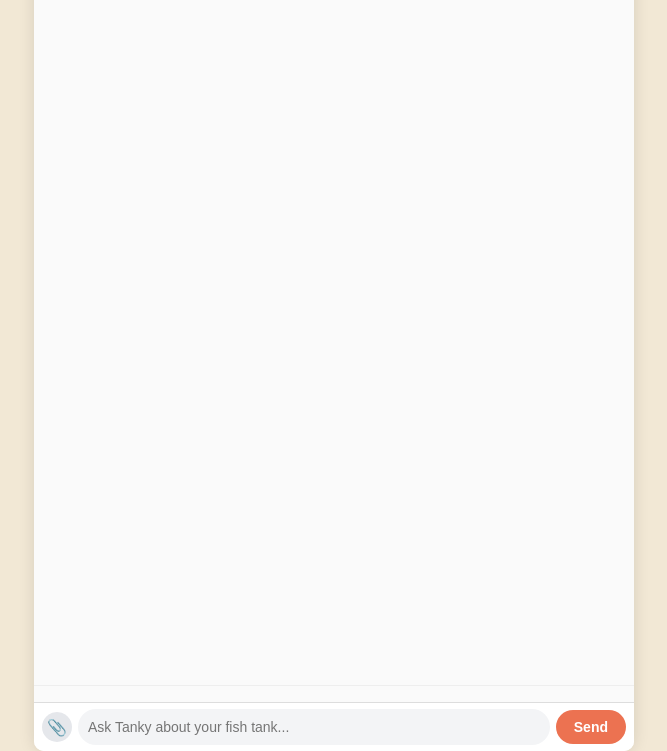
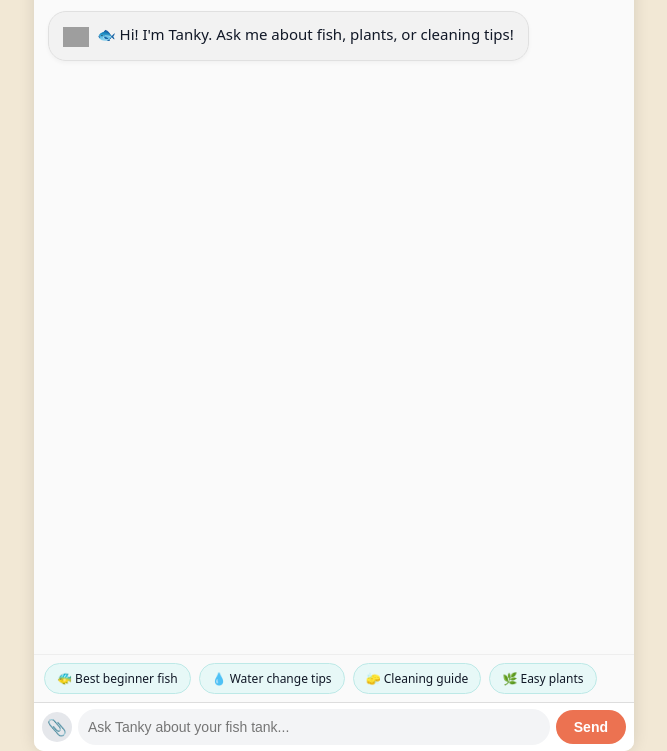
Before and after one commit to Limologic/tanky-ai-assistant, a website: page tanky.html in a window 1280 px wide. Shown: the part 49-800 px from the top of the page, without its empty margins (306-973 px from the left). Drawn offline with Linux system fonts and the light colour scheme; grey boxes are pictures that could not be loaded.

Commit message:
Update tanky.html

```diff
--- a/tanky.html
+++ b/tanky.html
@@ -88,11 +88,13 @@
       border-radius: 18px; padding: 10px 14px; word-wrap: break-word;
       box-shadow: 0 2px 4px rgba(0,0,0,0.04);
     }
+
     .user {
       background: linear-gradient(145deg, var(--user-bubble-1), var(--user-bubble-2));
       color: var(--text-main); align-self: flex-end; text-align: right;
       border: 1px solid var(--user-border); flex-direction: row-reverse;
     }
+
     .bot {
       background: var(--bot-bubble); color: var(--text-main);
       align-self: flex-start; text-align: left; border: 1px solid var(--bot-border);
@@ -100,6 +102,7 @@
     .bot img {
       width: 26px; height: 26px; object-fit: contain; margin-top: 2px; flex-shrink: 0;
     }
+
     .msg-content img.chat-image {
       max-width: 180px; border-radius: 10px; display: block; margin-top: 4px;
     }
@@ -110,10 +113,12 @@
       padding: 10px 14px; color: #9ca3af; font-size: 13px;
       display: inline-flex; align-items: center; gap: 6px;
     }
+
     .dot {
       width: 6px; height: 6px; background: #9ca3af;
       border-radius: 50%; animation: blink 1.4s infinite both;
     }
+
     .dot:nth-child(2){ animation-delay: .2s; }
     .dot:nth-child(3){ animation-delay: .4s; }
     @keyframes blink { 0%, 80%, 100% { opacity: 0; } 40% { opacity: 1; } }
@@ -123,6 +128,7 @@
       border-top: 1px solid #eee; background: #fafafa;
       flex-wrap: nowrap; overflow-x: auto;
     }
+
     .quick-btn {
       background: var(--quick-bg); border: 1px solid var(--quick-border);
       border-radius: 20px; padding: 6px 12px; cursor: pointer;
@@ -185,73 +191,141 @@
     const sendBtn = document.getElementById('send');
     const fileInput = document.getElementById('fileInput');
     const input = document.getElementById('text');
+    const langBtn = document.getElementById('langBtn');
+    const clearBtn = document.getElementById('clearBtn');
+    const themeBtn = document.getElementById('themeBtn');
+    const quickActionsDiv = document.getElementById('quickActions');
 
-    async function handleMessage(text, imageBase64 = null) {
-      appendMsg(text, 'user');
-      const typingEl = showTyping();
-      try {
-        const body = imageBase64
-          ? { messages: [{ role: 'user', content: text }], image: imageBase64 }
-          : { messages: [{ role: 'user', content: text }] };
-        const res = await fetch('https://tanky-ai-assistant.onrender.com/tanky-chat', {
-          method: 'POST',
-          headers: { 'Content-Type': 'application/json' },
-          body: JSON.stringify(body)
-        });
-        const data = await res.json();
-        removeTyping(typingEl);
-        appendMsg(data.reply || '...', 'bot');
-      } catch {
-        removeTyping(typingEl);
-        appendMsg('Connection error.', 'bot');
+    let lang = localStorage.getItem('tanky_lang') || 'en';
+    let isDark = localStorage.getItem('tanky_theme') === 'dark';
+    let isBusy = false;
+
+    const ui = {
+      en: {
+        title: "Tanky – Your Aquarium AI Assistant",
+        placeholder: "Ask Tanky about your fish tank...",
+        send: "Send",
+        langToggle: "AR",
+        clear: "Clear",
+        welcome: "🐟 Hi! I'm Tanky. Ask me about fish, plants, or cleaning tips!",
+        quick: ["🐠 Best beginner fish", "💧 Water change tips", "🧽 Cleaning guide", "🌿 Easy plants"],
+        typing: "Tanky is typing...",
+        imageReceived: "📸 Got your image! Analyzing..."
+      },
+      ar: {
+        title: "تانكي – مساعدك الذكي لهواية أسماك الزينة",
+        placeholder: "اسأل تانكي أي سؤال عن حوضك أو أسماكك...",
+        send: "إرسال",
+        langToggle: "EN",
+        clear: "حذف",
+        welcome: "🐟 أهلاً! أنا تانكي. اسألني عن الأسماك، النباتات أو تنظيف الحوض!",
+        quick: ["🐠 اقتراح نوع سمك", "💧 تحليل جودة المياه", "🧽 تنظيف الحوض", "🌿 نباتات سهلة"],
+        typing: "تانكي يكتب...",
+        imageReceived: "📸 استلمت الصورة! جاري التحليل..."
       }
+    };
+
+    function applyTheme() {
+      document.body.classList.toggle('dark', isDark);
+      themeBtn.textContent = isDark ? '☀️' : '🌙';
     }
 
-    function appendMsg(text, who) {
-      const wrapper = document.createElement('div');
-      wrapper.className = 'msg ' + who;
-      const content = document.createElement('div');
-      content.className = 'msg-content';
-      if (who === 'bot') {
-        const avatar = document.createElement('img');
-        avatar.src = 'https://mytankscape.com/wp-content/uploads/2025/11/tanky.svg';
-        wrapper.appendChild(avatar);
-      }
-      content.innerHTML = text.replace(/\n/g, '<br>');
-      wrapper.appendChild(content);
-      messagesDiv.appendChild(wrapper);
-      messagesDiv.scrollTop = messagesDiv.scrollHeight;
+    function applyLang() {
+      const t = ui[lang];
+      document.querySelector('#title span').textContent = t.title;
+      input.placeholder = t.placeholder;
+      sendBtn.textContent = t.send;
+      langBtn.textContent = t.langToggle;
+      clearBtn.textContent = t.clear;
+      document.dir = lang === 'ar' ? 'rtl' : 'ltr';
+      quickActionsDiv.innerHTML = '';
+      t.quick.forEach(q => {
+        const btn = document.createElement('div');
+        btn.className = 'quick-btn';
+        btn.textContent = q;
+        btn.onclick = () => !isBusy && handleMessage(q);
+        quickActionsDiv.appendChild(btn);
+      });
+      localStorage.setItem('tanky_lang', lang);
+    }
+
+    function saveChat() {
+      localStorage.setItem('tanky_chat', messagesDiv.innerHTML);
+    }
+    function loadChat() {
+      const saved = localStorage.getItem('tanky_chat');
+      if (saved) messagesDiv.innerHTML = saved;
+      else appendMsg(ui[lang].welcome, 'bot');
+    }
+    function clearChat() {
+      messagesDiv.innerHTML = '';
+      localStorage.removeItem('tanky_chat');
+      appendMsg(ui[lang].welcome, 'bot');
     }
 
     function showTyping() {
+      const t = ui[lang];
       const wrap = document.createElement('div');
       wrap.className = 'typing';
-      wrap.innerHTML = `<span>Tanky is typing</span><div class="dot"></div><div class="dot"></div><div class="dot"></div>`;
+      wrap.innerHTML = `<span>${t.typing}</span><div class="dot"></div><div class="dot"></div><div class="dot"></div>`;
       messagesDiv.appendChild(wrap);
       messagesDiv.scrollTop = messagesDiv.scrollHeight;
       return wrap;
     }
-    function removeTyping(el) { if (el) el.remove(); }
+    function removeTyping(el){ el?.remove(); }
 
-    sendBtn.addEventListener('click', () => {
-      const text = input.value.trim();
-      if (!text) return;
-      input.value = "";
-      handleMessage(text);
+    function appendMsg(text, who) {
+      const wrap = document.createElement('div');
+      wrap.className = 'msg ' + who;
+      const c = document.createElement('div');
+      c.className = 'msg-content';
+      const formatted = text.replace(/\*\*(.*?)\*\*/g, '<strong>$1</strong>').replace(/\n/g, '<br>');
+      if (who === 'bot') {
+        const avatar = document.createElement('img');
+        avatar.src = 'https://mytankscape.com/wp-content/uploads/2025/11/tanky.svg';
+        wrap.appendChild(avatar);
+      }
+      c.innerHTML = formatted;
+      wrap.appendChild(c);
+      messagesDiv.appendChild(wrap);
+      messagesDiv.scrollTop = messagesDiv.scrollHeight;
+      saveChat();
+    }
+
+    async function handleMessage(text, img=null){
+      if(!text || isBusy) return;
+      isBusy = true; sendBtn.disabled = true;
+      appendMsg(text,'user');
+      const tEl = showTyping();
+      try{
+        const body = img?{messages:[{role:'user',content:text}],image:img}:{messages:[{role:'user',content:text}]};
+        const r = await fetch('https://tanky-ai-assistant.onrender.com/tanky-chat',{method:'POST',headers:{'Content-Type':'application/json'},body:JSON.stringify(body)});
+        const d = await r.json();
+        removeTyping(tEl);
+        appendMsg(d.reply||'...', 'bot');
+      }catch{
+        removeTyping(tEl);
+        appendMsg(lang==='ar'?'حدث خطأ بالاتصال':'Connection error','bot');
+      }finally{isBusy=false;sendBtn.disabled=false;}
+    }
+
+    fileInput.addEventListener('change', e=>{
+      const f=e.target.files[0]; if(!f)return;
+      const reader=new FileReader();
+      reader.onload=()=>{
+        appendMsg(`<div>${lang==='ar'?'صورة من الحوض:':'Photo from tank:'}</div><img src="${reader.result}" class="chat-image">`,'user');
+        handleMessage('Analyze this image',reader.result);
+      };
+      reader.readAsDataURL(f);
     });
 
-    fileInput.addEventListener('change', e => {
-      const file = e.target.files[0];
-      if (!file) return;
-      const reader = new FileReader();
-      reader.onload = () => {
-        const imgMsg = `<div>Photo uploaded:</div><img src="${reader.result}" class="chat-image">`;
-        appendMsg(imgMsg, 'user');
-        appendMsg('Analyzing the image...', 'bot');
-        handleMessage('Analyze this image.', reader.result);
-      };
-      reader.readAsDataURL(file);
-    });
+    sendBtn.onclick=()=>{const t=input.value.trim();if(!t)return;input.value='';handleMessage(t);};
+    input.addEventListener('keypress',e=>{if(e.key==='Enter'){e.preventDefault();sendBtn.click();}});
+    langBtn.onclick=()=>{lang=lang==='ar'?'en':'ar';applyLang();saveChat();};
+    clearBtn.onclick=clearChat;
+    themeBtn.onclick=()=>{isDark=!isDark;localStorage.setItem('tanky_theme',isDark?'dark':'light');applyTheme();};
+
+    applyTheme(); applyLang(); loadChat();
   </script>
 </body>
 </html>
```
